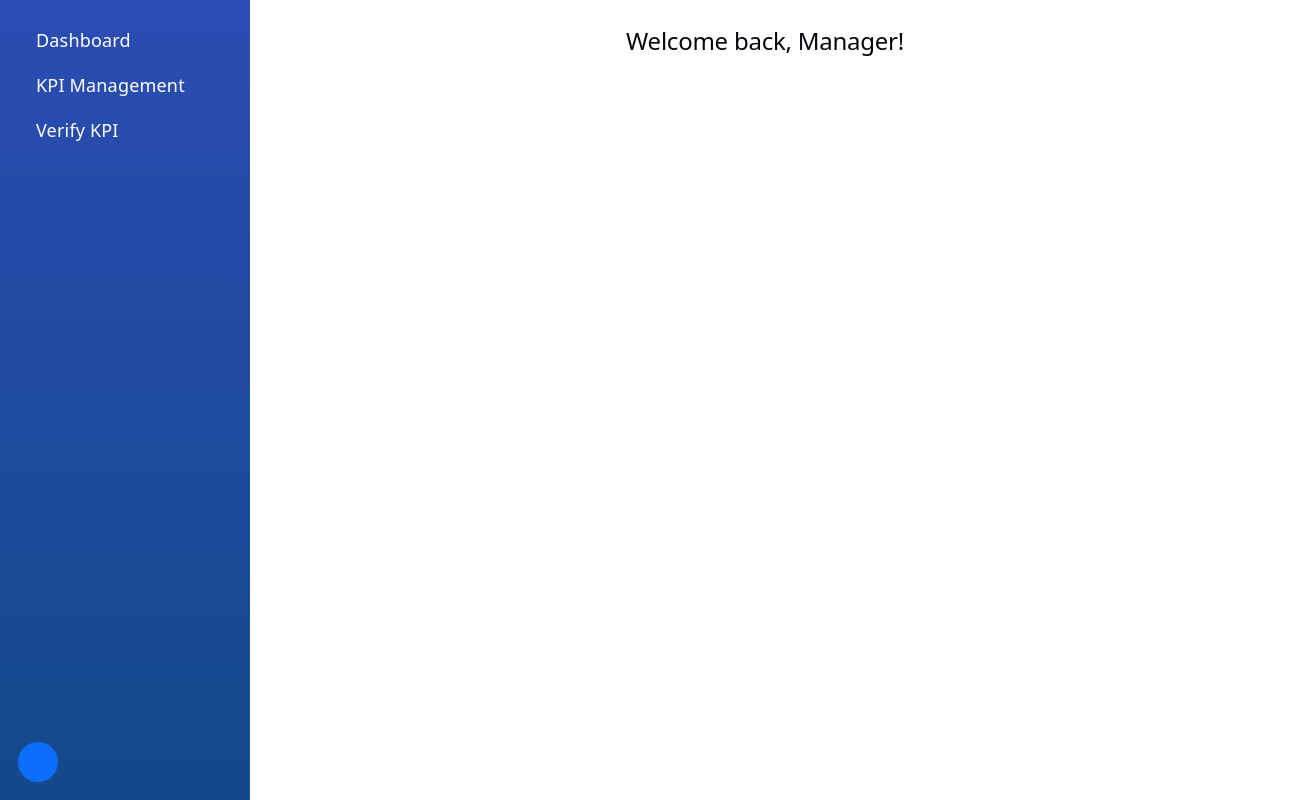
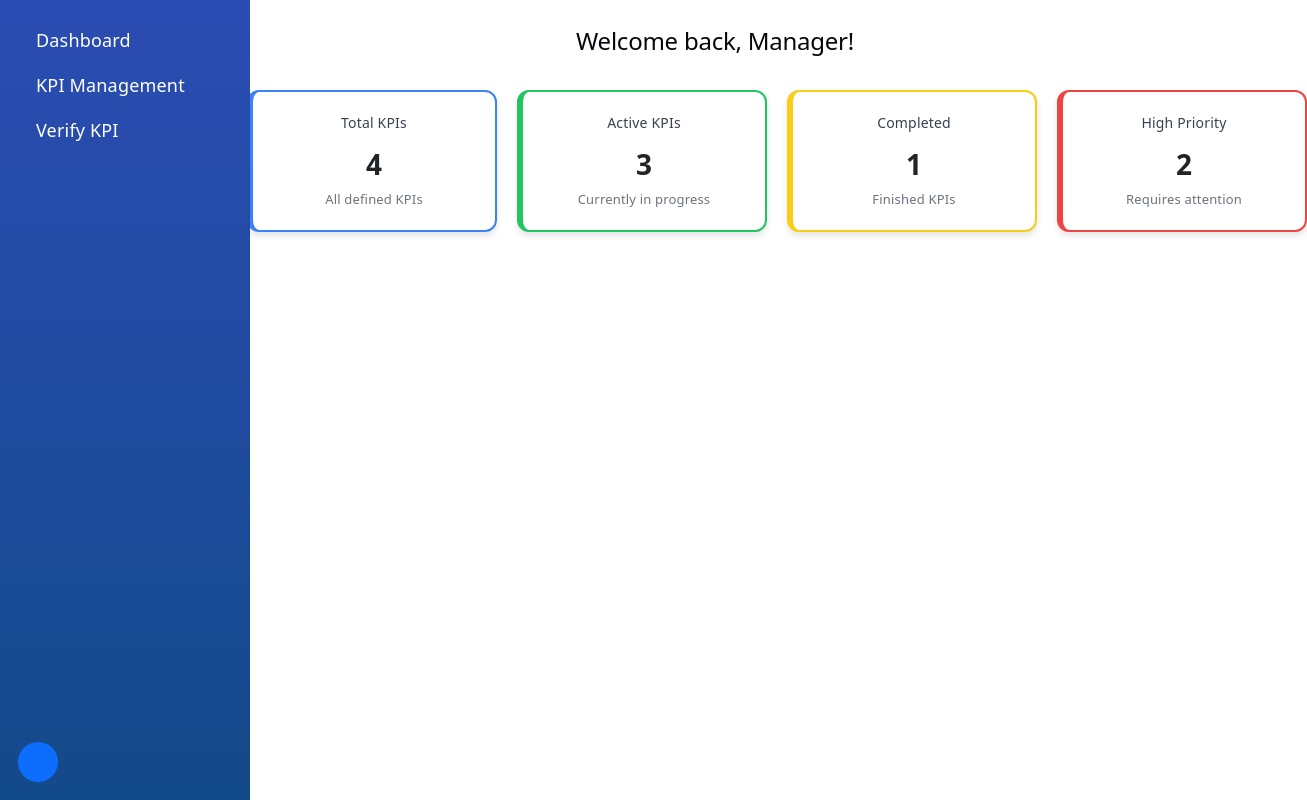
Before and after one commit to ccyenoc/achievepro_frontend, a React (Vite) app: page / in a window 1280 px wide. Shown: the whole page, 1307 px wide, since content can reach past the window. Built offline with nearby package versions, Linux system fonts and the light colour scheme; no server answers.

Commit message:
add dashboard cards

```diff
--- a/src/components/4x1_cards_layout.jsx
+++ b/src/components/4x1_cards_layout.jsx
@@ -0,0 +1,73 @@
+// this is the basic card layout
+function Card({ title, value, subtitle, color }) {
+  return (
+    <div
+      style={{
+        flex: "0 0 250px",
+        border: `2px solid ${color}`,
+        borderRadius: "12px",
+        borderLeft: `6px solid ${color}`,
+        padding: "20px",
+        backgroundColor: "#ffffff",
+        boxShadow: "0 4px 6px rgba(0, 0, 0, 0.1)",
+      }}
+    >
+      {/* Top title */}
+      <div style={{ fontSize: "14px", color: "#374151" }}>
+        {title}
+      </div>
+
+      {/* Big number */}
+      <div style={{ fontSize: "28px", fontWeight: "bold", marginTop: "10px" }}>
+        {value}
+      </div>
+
+      {/* Subtitle */}
+      <div style={{ fontSize: "13px", color: "#6b7280", marginTop: "5px" }}>
+        {subtitle}
+      </div>
+    </div>
+  );
+}
+
+// this is for the dashboard top cards layout (4 x 1)
+function DashboardCards() {
+  return (
+    <div
+      style={{
+        display: "flex",
+        gap: "20px",
+        padding: "0 20px 20px",
+      }}
+    >
+      <Card
+        title="Total KPIs"
+        value="4"
+        subtitle="All defined KPIs"
+        color="#3b82f6"
+      />
+
+      <Card
+        title="Active KPIs"
+        value="3"
+        subtitle="Currently in progress"
+        color="#22c55e"
+      />
+
+      <Card
+        title="Completed"
+        value="1"
+        subtitle="Finished KPIs"
+        color="#facc15"
+      />
+
+      <Card
+        title="High Priority"
+        value="2"
+        subtitle="Requires attention"
+        color="#ef4444"
+      />
+    </div>
+  );
+}
+export default DashboardCards;
--- a/src/pages/manager-dashboard.jsx
+++ b/src/pages/manager-dashboard.jsx
@@ -1,5 +1,6 @@
 // since that we are using vite we dont need to import react anymore
 import ManagerSidebar from "../components/manager_sidebar.jsx";
+import DashboardCards from "../components/4x1_cards_layout";
 
 function ManagerDashboard(){
    return (
@@ -8,14 +9,23 @@ function ManagerDashboard(){
       {/* Sidebar */}
       <ManagerSidebar />
 
-      {/* Main Content */}
-      <div style={{ marginLeft: "250px", width: "100%" , border:"none"}}>
+      <div className="d-flex flex-column"
+        style={{
+          marginLeft: "150px",
+          width: "100%",
+      }}>
+      {/* welcome message */}
         <div className="p-4">
           <h2>Welcome back, Manager!</h2>
         </div>
-      </div>
+
+      {/*top 4 cards*/}
+       <DashboardCards />
+
+</div>
 
     </div>
+
   );
 }
 
```
